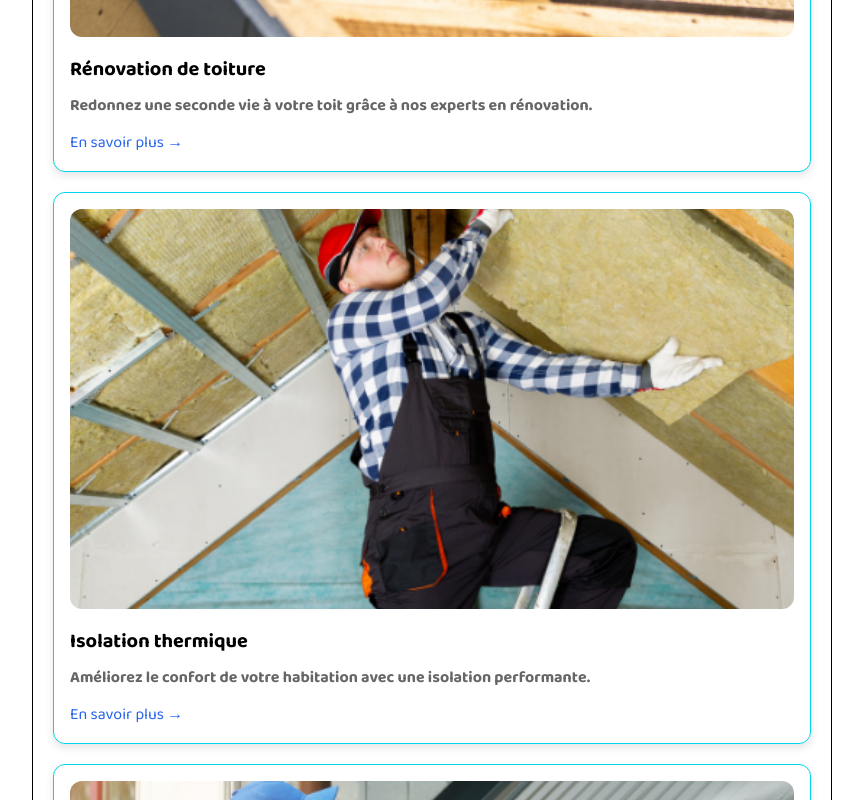
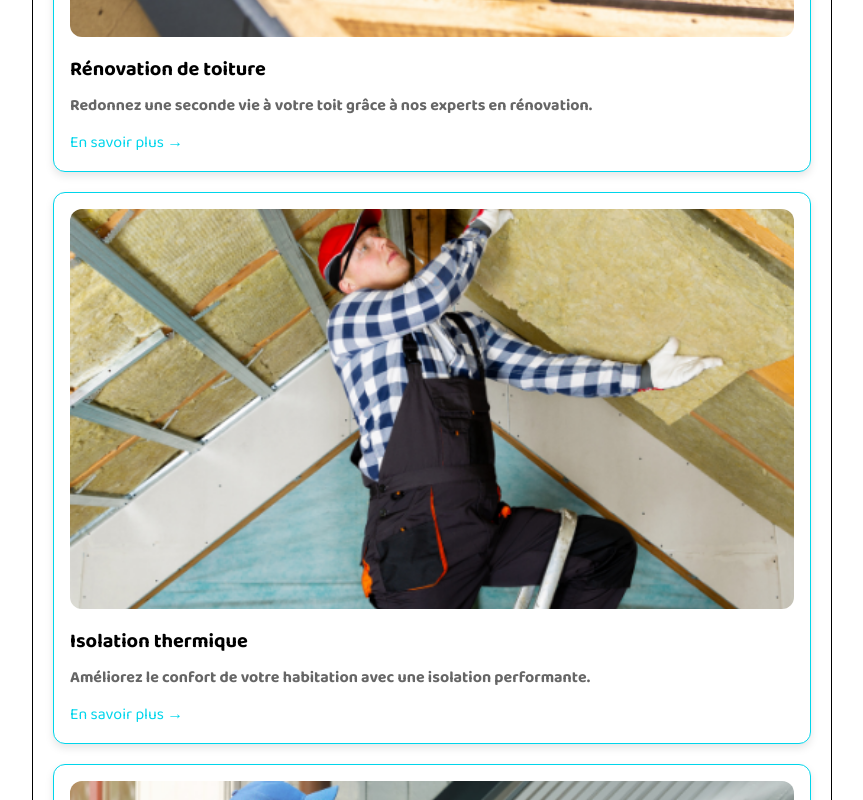
Before and after one commit to AdrienW86/toiture-marseille, a Next.js app: page / in a window 1280 px wide. Shown: the part 1800-2600 px from the top of the page, without its empty margins (208-1071 px from the left). Built offline with nearby package versions, Linux system fonts and the light colour scheme.

Commit message:
mise en ligne

```diff
--- a/components/Card/card.module.css
+++ b/components/Card/card.module.css
@@ -48,7 +48,7 @@
 
 .link {
   margin-top: 12px;
-  color: #2563eb;
+  color: var(--primary);
   font-weight: 500;
 }
 
```
Also changed, not shown: components/Gallery/Gallery.jsx (renamed from components/Gallery/Gallery.js).
